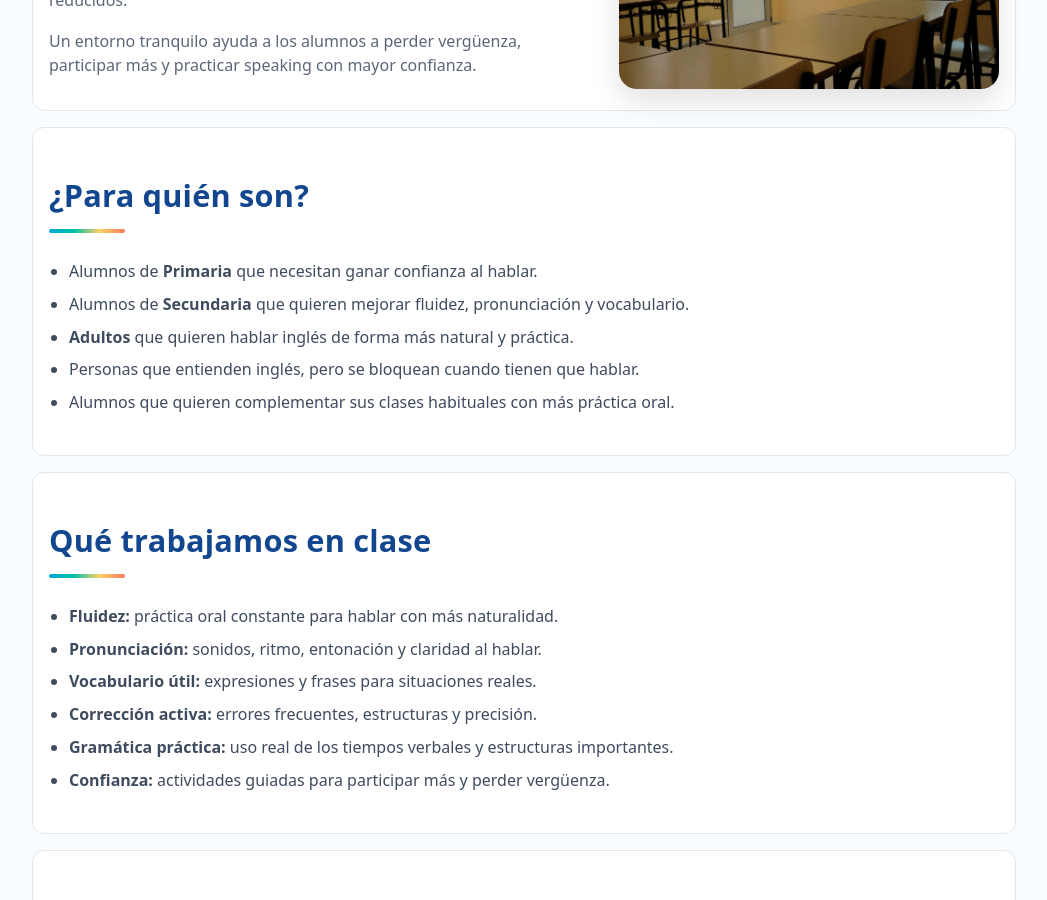
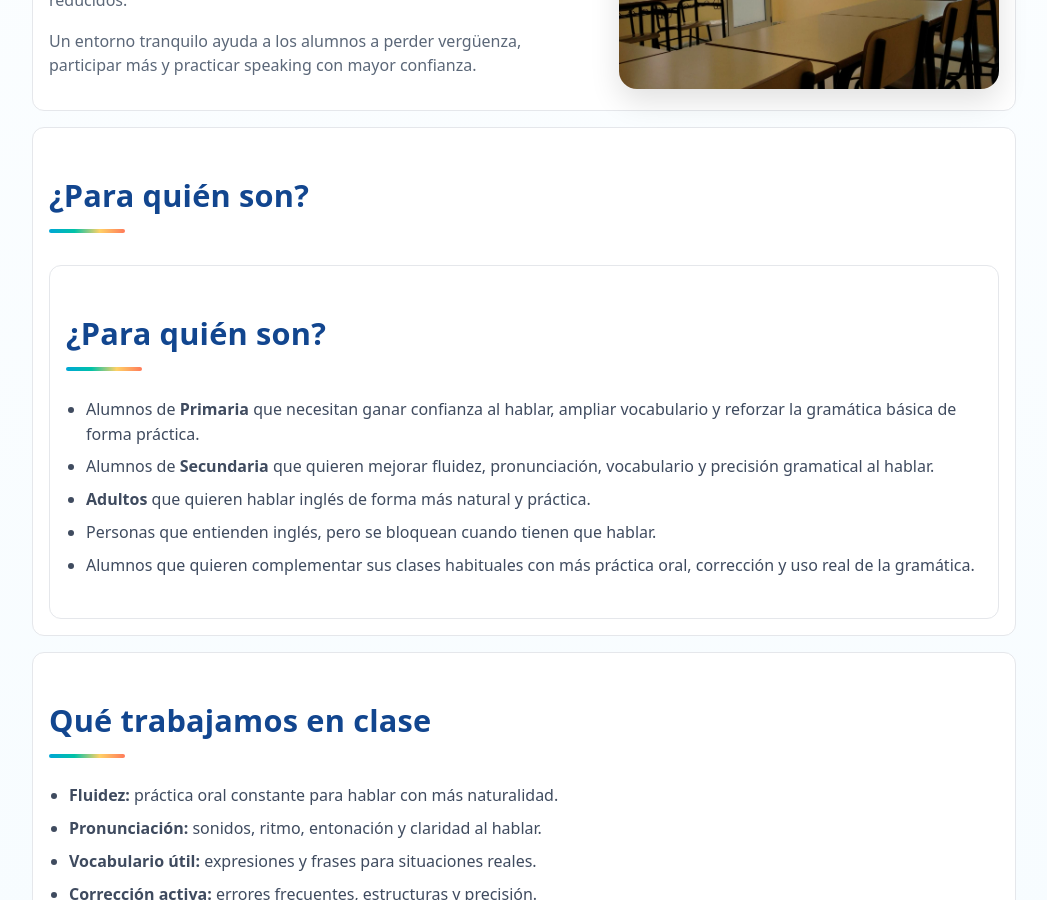
Before and after one commit to dixonbruce/englishco, a Jekyll site: the page built from speaking.html, in a window 1280 px wide and 900 px high, scrolled down 1366 px. Shown: the whole window, without its empty margins (116-1163 px from the left). Built offline with Jekyll 4.4.1, drawn with Linux system fonts in a browser that asks for light colours.

Commit message:
Update speaking.html

```diff
--- a/speaking.html
+++ b/speaking.html
@@ -108,13 +108,30 @@ section: "cursos"
 <section class="card mt">
   <h2>¿Para quién son?</h2>
 
+<section class="card mt">
+  <h2>¿Para quién son?</h2>
+
   <ul>
-    <li>Alumnos de <strong>Primaria</strong> que necesitan ganar confianza al hablar.</li>
-    <li>Alumnos de <strong>Secundaria</strong> que quieren mejorar fluidez, pronunciación y vocabulario.</li>
-    <li><strong>Adultos</strong> que quieren hablar inglés de forma más natural y práctica.</li>
-    <li>Personas que entienden inglés, pero se bloquean cuando tienen que hablar.</li>
-    <li>Alumnos que quieren complementar sus clases habituales con más práctica oral.</li>
+    <li>
+      Alumnos de <strong>Primaria</strong> que necesitan ganar confianza al hablar,
+      ampliar vocabulario y reforzar la gramática básica de forma práctica.
+    </li>
+    <li>
+      Alumnos de <strong>Secundaria</strong> que quieren mejorar fluidez, pronunciación,
+      vocabulario y precisión gramatical al hablar.
+    </li>
+    <li>
+      <strong>Adultos</strong> que quieren hablar inglés de forma más natural y práctica.
+    </li>
+    <li>
+      Personas que entienden inglés, pero se bloquean cuando tienen que hablar.
+    </li>
+    <li>
+      Alumnos que quieren complementar sus clases habituales con más práctica oral,
+      corrección y uso real de la gramática.
+    </li>
   </ul>
+</section>
 </section>
 
 <section class="card mt">
```
